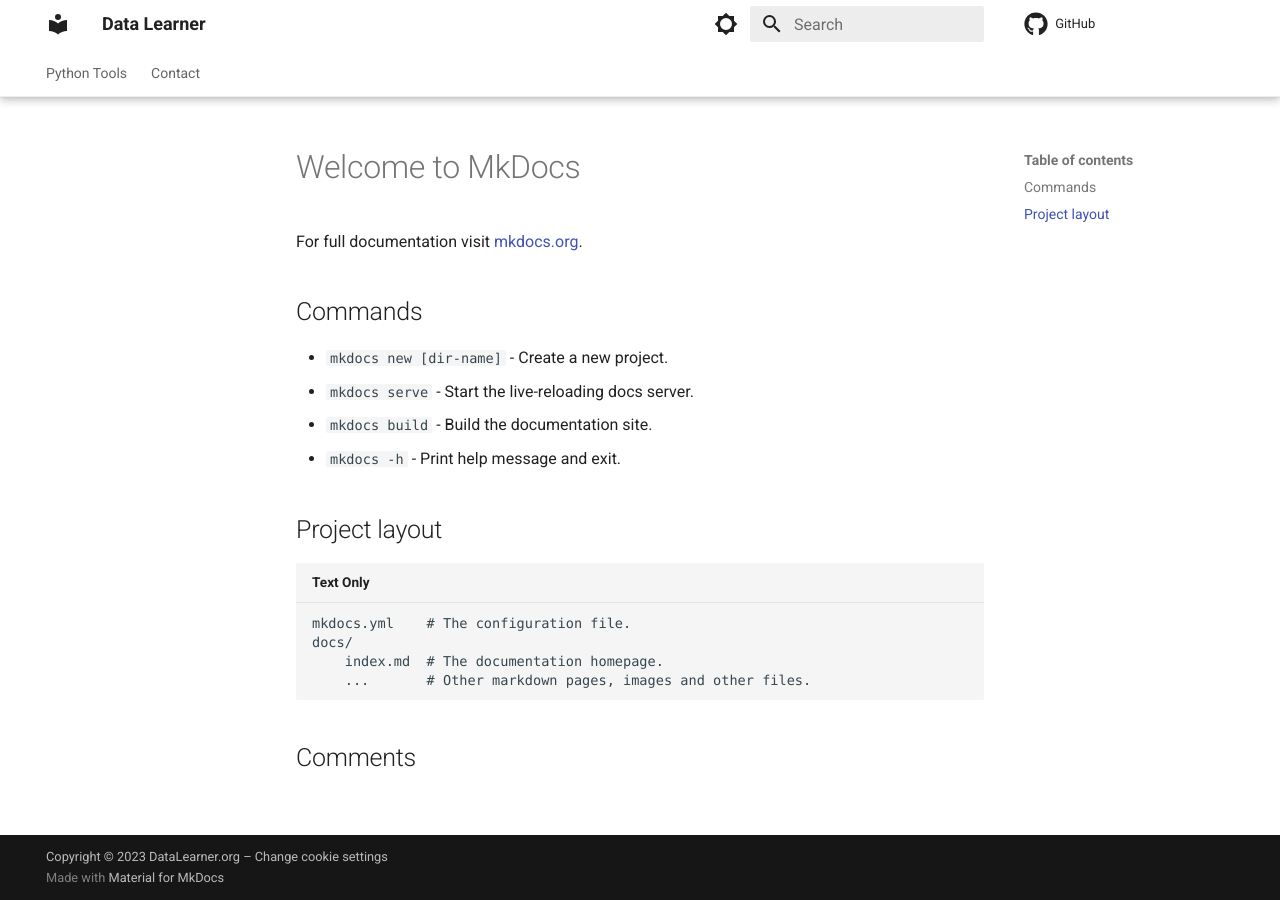
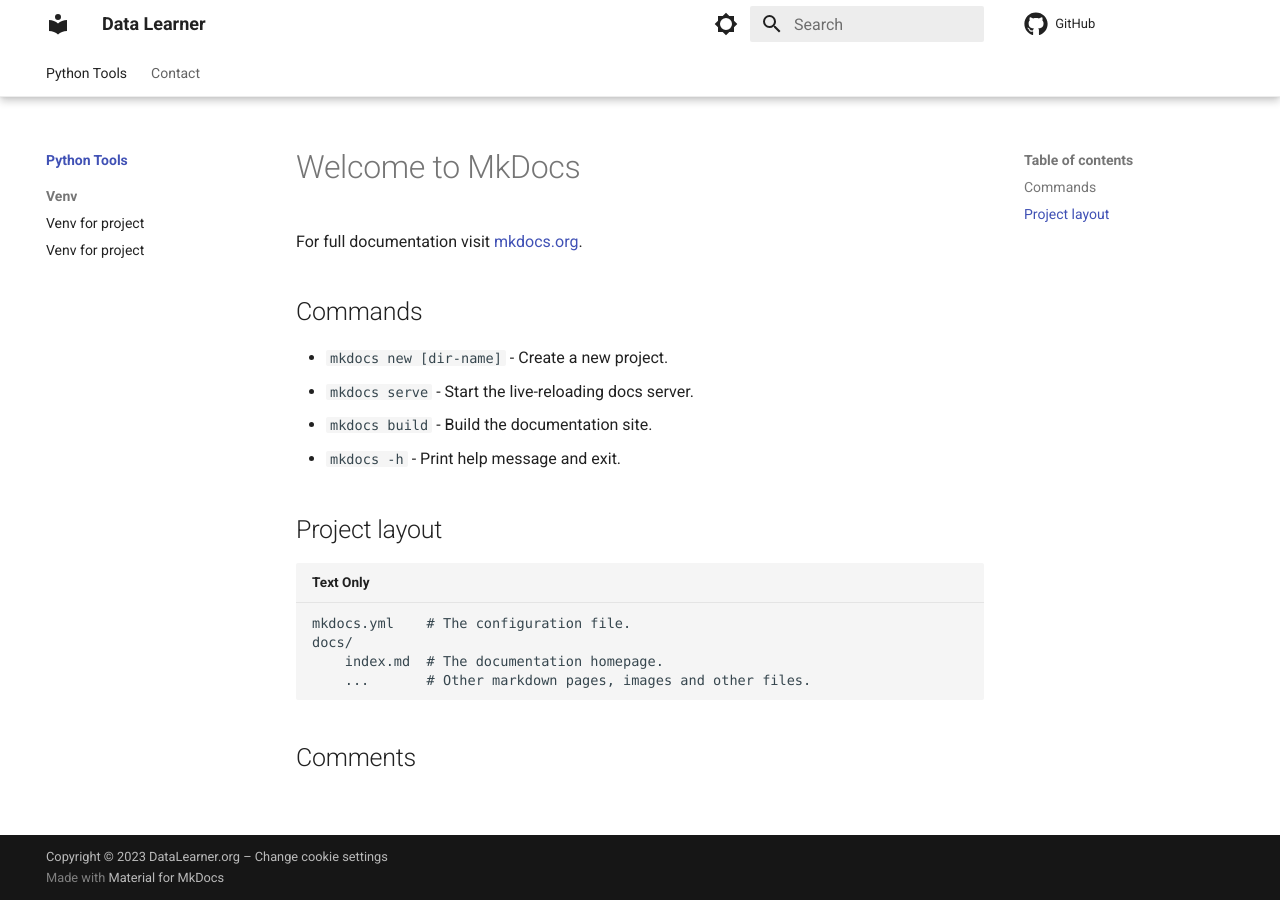
Before and after one commit to DataLearner-org/DataLearner.org, an MkDocs documentation site: the page built from docs/index.md, in a window 1280 px wide. Built offline with MkDocs 1.6.1 and Material for MkDocs 9.7.7, drawn with Linux system fonts in a browser that asks for light colours; some web fonts are replaced; comment, search, counter and statistics services are not loaded; part of the change alters nothing that is shown.

```diff
--- a/mkdocs.yml
+++ b/mkdocs.yml
@@ -41,7 +41,7 @@ repo_url: https://github.com/DataLearner-org/DataLearner.org
 
 nav:
   - Python Tools:
-    - python/index.md
+    - index.md
     - Venv:
       - Venv for project: python/test.md
       - Venv for projects: python/test.md
```
Also changed, not shown: docs/python/index.md (deleted, +0 -3 lines).
